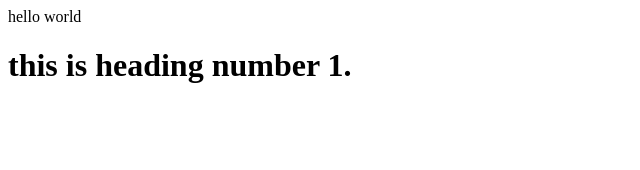
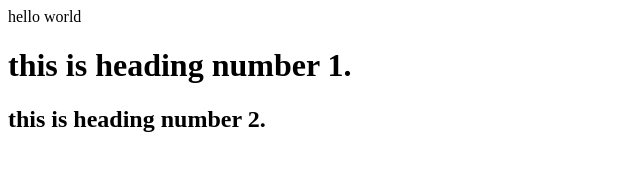
Before and after one commit to user2844/practise, a plain HTML site: page hello.html in a window 1280 px wide. Shown: the whole page, without its empty margins (0-640 px from the left). Drawn offline with Linux system fonts and the light colour scheme.

Commit message:
Update hello.html

```diff
--- a/hello.html
+++ b/hello.html
@@ -8,5 +8,6 @@
 <body>
     hello world
     <h1>this is heading number 1.</h1>
+    <h2>this is heading number 2.</h2>
 </body>
 </html>
```
